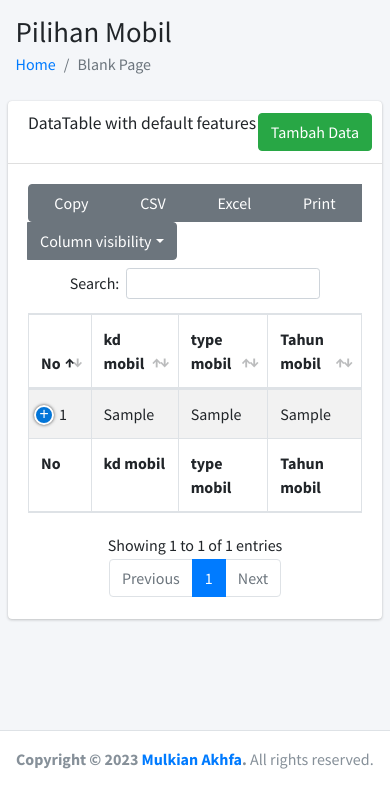
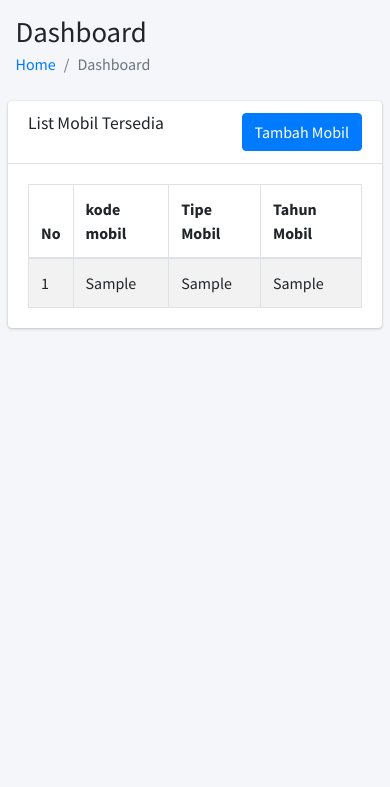
Before and after one commit to Mulkian/rentalmobil, a PHP site: page /jenismobil.php in a window 390 px wide. Shown: the part 57-844 px from the top of the page. Run offline with PHP 8.4, Linux system fonts and the light colour scheme; the visitor is signed in with stand-in values (Sample User, id 1); tables that the repository leaves empty or names only in its code hold one stand-in row (values such as "Sample post"); some libraries are stand-ins or nearby versions.

Commit message:
jenis mobil sekalian database

```diff
--- a/jenismobil.php
+++ b/jenismobil.php
@@ -1,12 +1,5 @@
 <?php
-session_start();
-if(!isset($_SESSION['sid']) AND !isset($_COOKIE['cid'])){
- ?>
- <script>
-  document.location="login.php";
-  </script>
-  <?php
- }
+include_once("koneksi.php");
 ?>
 
 <!DOCTYPE html>
@@ -14,12 +7,15 @@ if(!isset($_SESSION['sid']) AND !isset($_COOKIE['cid'])){
 <head>
     <meta charset="utf-8">
     <meta name="viewport" content="width=device-width, initial-scale=1">
-  <title>AdminLTE 3 | Blank Page</title>
+    <title>Dashboard</title>
 
     <!-- Google Font: Source Sans Pro -->
     <link rel="stylesheet" href="https://fonts.googleapis.com/css?family=Source+Sans+Pro:300,400,400i,700&display=fallback">
     <!-- Font Awesome -->
     <link rel="stylesheet" href="plugins/fontawesome-free/css/all.min.css">
+    <!-- jsGrid -->
+    <link rel="stylesheet" href="plugins/jsgrid/jsgrid.min.css">
+    <link rel="stylesheet" href="plugins/jsgrid/jsgrid-theme.min.css">
     <!-- DataTables -->
     <link rel="stylesheet" href="plugins/datatables-bs4/css/dataTables.bootstrap4.min.css">
     <link rel="stylesheet" href="plugins/datatables-responsive/css/responsive.bootstrap4.min.css">
@@ -28,11 +24,9 @@ if(!isset($_SESSION['sid']) AND !isset($_COOKIE['cid'])){
     <link rel="stylesheet" href="dist/css/adminlte.min.css">
 </head>
 <body class="hold-transition sidebar-mini">
-<!-- Site wrapper -->
     <div class="wrapper">
         <!-- Navbar -->
         <?php include_once('navbar.php'); ?>
-  <!-- /.navbar -->
 
         <!-- Main Sidebar Container -->
         <?php include_once('sidebar.php'); ?>
@@ -44,12 +38,12 @@ if(!isset($_SESSION['sid']) AND !isset($_COOKIE['cid'])){
                 <div class="container-fluid">
                     <div class="row mb-2">
                         <div class="col-sm-6">
-            <h1>Pilihan Mobil</h1>
+                            <h1>Dashboard</h1>
                         </div>
                         <div class="col-sm-6">
                             <ol class="breadcrumb float-sm-right">
-              <li class="breadcrumb-item"><a href="#">Home</a></li>
-              <li class="breadcrumb-item active">Blank Page</li>
+                                <li class="breadcrumb-item"><a href="index.php">Home</a></li>
+                                <li class="breadcrumb-item active">Dashboard</li>
                             </ol>
                         </div>
                     </div>
@@ -58,122 +52,54 @@ if(!isset($_SESSION['sid']) AND !isset($_COOKIE['cid'])){
 
             <!-- Main content -->
             <section class="content">
-
-      <!-- Default box -->
                 <div class="card">
                     <div class="card-header">
-                <h3 class="card-title">DataTable with default features</h3>
-                <!-- Add the "Tambah Data" button here -->
-                <div class="card-tools">
-                  <a href="tambah_data.php" class="btn btn-success">Tambah Data</a>
+                        <h3 class="card-title">List Mobil Tersedia</h3>
+                        <!-- Tambah Mobil Button -->
+                        <a href="tambah_mobil.php" class="btn btn-primary float-right">Tambah Mobil</a>
                     </div>
-              </div>
+
                     <!-- /.card-header -->
                     <div class="card-body">
                         <table id="example1" class="table table-bordered table-striped">
                             <thead>
                                 <tr>
                                     <th>No</th>
-                    <th>kd mobil</th>
-                    <th>type mobil</th>
-                    <th>Tahun mobil</th>
-                    <th>Aksi</th>
+                                    <th>kode mobil</th>
+                                    <th>Tipe Mobil</th>
+                                    <th>Tahun Mobil</th>
                                 </tr>
                             </thead>
                             <tbody>
                                 <?php
-                    include_once("koneksi.php");
                                 $qry = "SELECT * FROM jenismobil";
                                 $tampil = mysqli_query($con, $qry);
                                 $nomor = 1;
-                    foreach($tampil as $data) {
-                        // ...
-                    }
+                                foreach ($tampil as $data) {
                                 ?>
                                     <tr>
                                         <td><?php echo $nomor++ ?></td>
                                         <td><?php echo $data['kd_mobil'] ?></td>
                                         <td><?php echo $data['type_mobil'] ?></td>
                                         <td><?php echo $data['tahun_mobil'] ?></td>
-                        <td><a href="" class="btn btn-sm btn-info"><i class="fa fa-pencil-alt"></i></a></i></i></td>
                                     </tr>
                                 <?php
+                                }
                                 ?>
                             </tbody>
-                  <tfoot>
-                  <tr>
-                    <th>No</th>
-                    <th>kd mobil</th>
-                    <th>type mobil</th>
-                    <th>Tahun mobil</th>
-                    <th>Aksi</th>
-                  </tr>
-                  </tfoot>
                         </table>
                     </div>
-              <!-- /.card-body -->
                 </div>
-            <!-- /.card -->
-          </div>
-          <!-- /.col -->
-        </div>
-        <!-- /.row -->
-      </div>
-      <!-- /.container-fluid -->
             </section>
-    <!-- /.content -->
         </div>
 
-    </section>
-    <!-- /.content -->
-  </div>
-  <!-- /.content-wrapper -->
-
-  <?php include_once('footer.php')?>
-
-  <!-- Control Sidebar -->
-  <aside class="control-sidebar control-sidebar-dark">
-    <!-- Control sidebar content goes here -->
-  </aside>
-  <!-- /.control-sidebar -->
-</div>
-<!-- ./wrapper -->
-
-<!-- jQuery -->
+        <!-- Include your script tags at the end of the body section -->
         <script src="plugins/jquery/jquery.min.js"></script>
-<!-- Bootstrap 4 -->
         <script src="plugins/bootstrap/js/bootstrap.bundle.min.js"></script>
-<!-- DataTables  & Plugins -->
         <script src="plugins/datatables/jquery.dataTables.min.js"></script>
         <script src="plugins/datatables-bs4/js/dataTables.bootstrap4.min.js"></script>
         <script src="plugins/datatables-responsive/js/dataTables.responsive.min.js"></script>
         <script src="plugins/datatables-responsive/js/responsive.bootstrap4.min.js"></script>
-<script src="plugins/datatables-buttons/js/dataTables.buttons.min.js"></script>
-<script src="plugins/datatables-buttons/js/buttons.bootstrap4.min.js"></script>
-<script src="plugins/jszip/jszip.min.js"></script>
-<script src="plugins/pdfmake/pdfmake.min.js"></script>
-<script src="plugins/pdfmake/vfs_fonts.js"></script>
-<script src="plugins/datatables-buttons/js/buttons.html5.min.js"></script>
-<script src="plugins/datatables-buttons/js/buttons.print.min.js"></script>
-<script src="plugins/datatables-buttons/js/buttons.colVis.min.js"></script>
-<!-- AdminLTE App -->
         <script src="dist/js/adminlte.min.js"></script>
-<script>
-  $(function () {
-    $("#example1").DataTable({
-      "responsive": true, "lengthChange": false, "autoWidth": false,
-      "buttons": ["copy", "csv", "excel", "pdf", "print", "colvis"]
-    }).buttons().container().appendTo('#example1_wrapper .col-md-6:eq(0)');
-    $('#example2').DataTable({
-      "paging": true,
-      "lengthChange": false,
-      "searching": false,
-      "ordering": true,
-      "info": true,
-      "autoWidth": false,
-      "responsive": true,
-    });
-  });
-</script>
     </body>
 </html>
--- a/tambah_data.php
+++ b/tambah_mobil.php
@@ -61,7 +61,7 @@ if ($_SERVER["REQUEST_METHOD"] == "POST") {
     <section class="content">
       <div class="card">
         <div class="card-body">
-          <form action="" method="post">
+          <form action="proses_tambah_mobil.php" method="post">
             <div class="form-group">
               <label for="kd_mobil">Kode Mobil:</label>
               <input type="text" name="kd_mobil" id="kd_mobil" class="form-control" required>
```
Also changed, not shown: proses_tambah_mobil.php (added, +37 -0 lines). Lines whose indentation alone changed are shown as unchanged.
